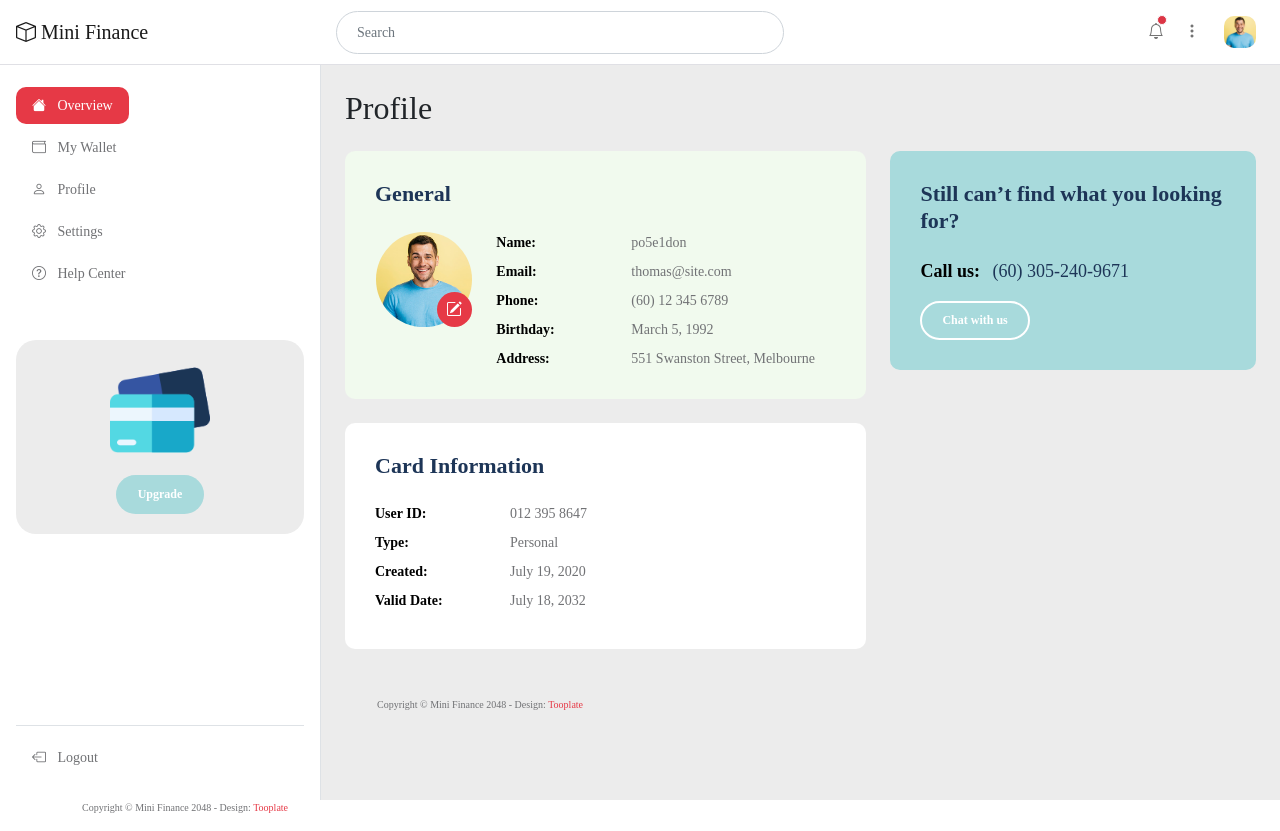
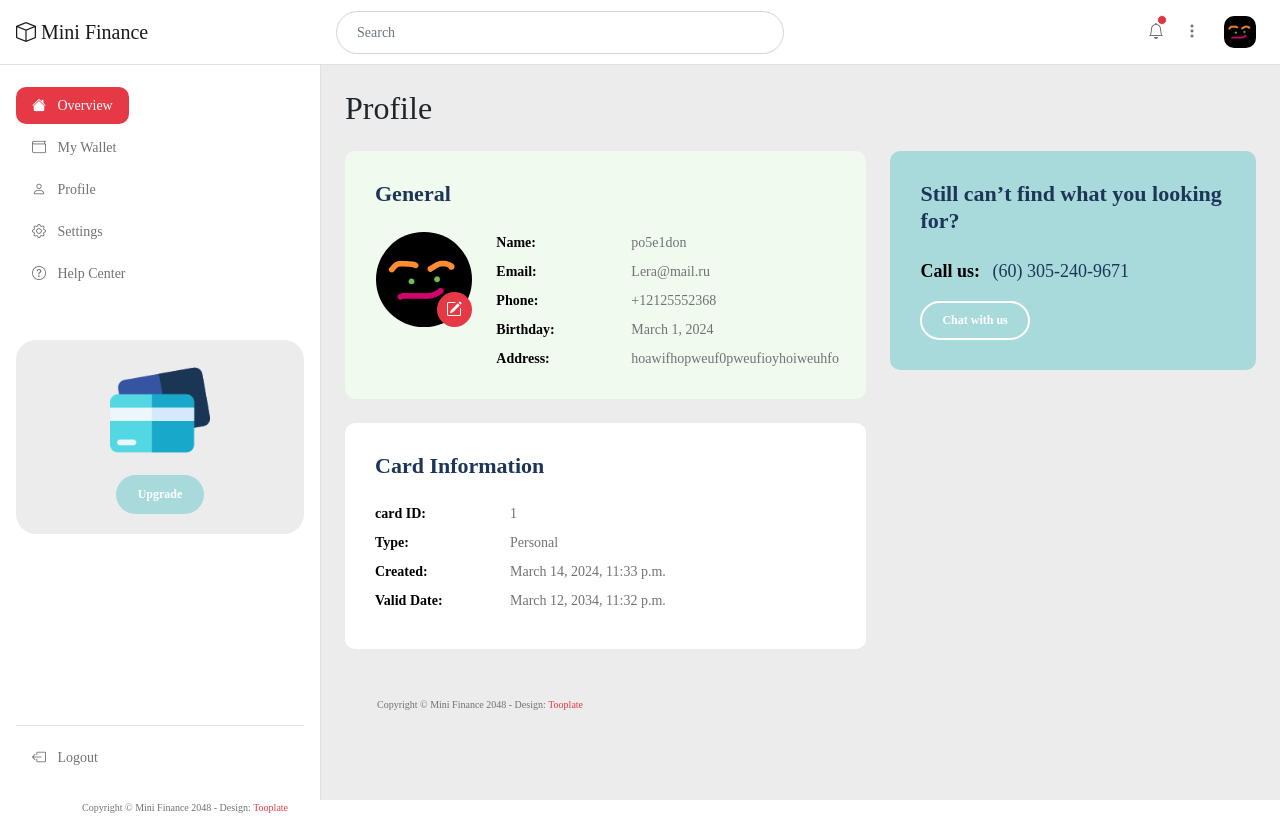
Before and after one commit to po5e1don22/Mini-Finance, a Django app: page /profile/ in a window 1280 px wide. Run offline with Django 4.2, Linux system fonts and the light colour scheme; a user stored in the database is signed in; data comes from the database, SQL or seed files in the repository; both versions use the stored data as it was after the commit; some libraries are stand-ins or nearby versions; some web fonts are replaced.

Commit message:
feat: Display user information from database

```diff
--- a/frilance/frilance/settings.py
+++ b/frilance/frilance/settings.py
@@ -134,6 +134,9 @@ STATICFILES_DIRS = [
     BASE_DIR/'static'
 ]
 
+MEDIA_URL = 'images/'
+MEDIA_ROOT = BASE_DIR / 'images'
+
 # Default primary key field type
 # https://docs.djangoproject.com/en/4.2/ref/settings/#default-auto-field
 
--- a/frilance/frilance/urls.py
+++ b/frilance/frilance/urls.py
@@ -17,6 +17,8 @@ Including another URLconf
 
 from django.contrib import admin
 from django.urls import path, include
+from django.conf import settings
+from django.conf.urls.static import static
 
 urlpatterns = [
     path('admin/', admin.site.urls),
@@ -25,4 +27,4 @@ urlpatterns = [
     path ("profile/", include('user_profile.urls')),
     path("transactions/", include('transactions.urls')),
     path ("faq/", include("FAQ.urls"))
-]
+] + static(settings.MEDIA_URL, document_root=settings.MEDIA_ROOT)
--- a/frilance/main/templates/main/base/base.html
+++ b/frilance/main/templates/main/base/base.html
@@ -167,16 +167,16 @@ Bootstrap 5 Dashboard Admin Template
 
                 <div class="dropdown px-3">
                     <a class="nav-link dropdown-toggle" href="#" role="button" data-bs-toggle="dropdown" aria-expanded="false">
-                        <img src="{% static "images/medium-shot-happy-man-smiling.jpg" %} " class="profile-image img-fluid" alt="">
+                        <img src="{{user.account.image.url}} " class="profile-image img-fluid" alt="">
                     </a>
                     <ul class="dropdown-menu bg-white shadow">
                         <li>
                             <div class="dropdown-menu-profile-thumb d-flex">
-                                <img src="{% static "images/medium-shot-happy-man-smiling.jpg" %} " class="profile-image img-fluid me-3" alt="">
+                                <img src="{{user.account.image.url}} " class="profile-image img-fluid me-3" alt="">
 
                                 <div class="d-flex flex-column">
-                                    <small>Thomas</small>
-                                    <a href="#">thomas@site.com</a>
+                                    <small>{{user.username}}</small>
+                                    <a href="#">{{user.email}}</a>
                                 </div>
                             </div>
                         </li>
--- a/frilance/settings/templates/settings/setting.html
+++ b/frilance/settings/templates/settings/setting.html
@@ -35,7 +35,7 @@
                                             <input class="form-control" type="email" name="profile-email" id="profile-email" placeholder="Johndoe@gmail.com">
 
                                             <div class="input-group mb-1">
-                                                <img src="{% static "images/profile/senior-man-white-sweater-eyeglasses.jpg" %} " class="profile-image img-fluid" alt="">
+                                                <img src="{{user.account.image.url}}" class="profile-image img-fluid" alt="">
 
                                                 <input type="file" class="form-control" id="inputGroupFile02">
                                             </div>
--- a/frilance/user_profile/models.py
+++ b/frilance/user_profile/models.py
@@ -11,6 +11,7 @@ from django.dispatch import receiver
 class Account(models.Model):
     user = models.OneToOneField(User,
                                 on_delete=models.CASCADE)
+    image = models.ImageField(upload_to="user_images", blank = True)
 
     phone_number = PhoneNumberField()
 
@@ -30,6 +31,8 @@ class Card(models.Model):
 
     user = models.OneToOneField(User,
                                 on_delete=models.CASCADE)
+
+
 
     card_number =  models.CharField(max_length=16,
                                     unique=True,
--- a/frilance/user_profile/templates/user_profile/profile.html
+++ b/frilance/user_profile/templates/user_profile/profile.html
@@ -16,7 +16,7 @@
 
                                     <div class="col-lg-3 col-12 mb-4 mb-lg-0">
                                         <div class="custom-block-profile-image-wrap">
-                                            <img src="{% static "images/medium-shot-happy-man-smiling.jpg" %} " class="custom-block-profile-image img-fluid" alt="">
+                                            <img src="{{user.account.image.url}}" class="custom-block-profile-image img-fluid" alt="">
 
                                             <a href="setting.html" class="bi-pencil-square custom-block-edit-icon"></a>
                                         </div>
@@ -33,7 +33,7 @@
                                             <strong>Email:</strong>
 
                                             <a href="#">
-                                                thomas@site.com
+                                                {{user.email}}
                                             </a>
                                         </p>
 
@@ -41,20 +41,20 @@
                                             <strong>Phone:</strong>
 
                                             <a href="#">
-                                                (60) 12 345 6789
+                                                {{user.account.phone_number}}
                                             </a>
                                         </p>
 
                                         <p class="d-flex flex-wrap mb-2">
                                             <strong>Birthday:</strong>
 
-                                            <span>March 5, 1992</span>
+                                            <span>{{user.account.birthday}}</span>
                                         </p>
 
                                         <p class="d-flex flex-wrap">
                                             <strong>Address:</strong>
 
-                                            <span>551 Swanston Street, Melbourne</span>
+                                            <span>{{user.account.address}}</span>
                                         </p>
                                     </div>
                                 </div>
@@ -64,27 +64,27 @@
                                 <h6 class="mb-4">Card Information</h6>
 
                                 <p class="d-flex flex-wrap mb-2">
-                                    <strong>User ID:</strong>
+                                    <strong>card ID:</strong>
 
-                                    <span>012 395 8647</span>
+                                    <span>{{user.card.card_number}}</span>
                                 </p>
 
                                 <p class="d-flex flex-wrap mb-2">
                                     <strong>Type:</strong>
 
-                                    <span>Personal</span>
+                                    <span>{{user.card.get_card_type_display}}</span>
                                 </p>
 
                                 <p class="d-flex flex-wrap mb-2">
                                     <strong>Created:</strong>
 
-                                    <span>July 19, 2020</span>
+                                    <span>{{user.card.creation_date}}</span>
                                 </p>
 
                                 <p class="d-flex flex-wrap mb-2">
                                     <strong>Valid Date:</strong>
 
-                                    <span>July 18, 2032</span>
+                                    <span>{{user.card.expiration_date}}</span>
                                 </p>
                             </div>
                         </div>
```
Also changed, not shown: frilance/db.sqlite3, frilance/images/user_images/photo_2022-03-21_04-29-18.jpg (added), frilance/user_profile/migrations/0008_card_image_alter_card_expiration_date.py (added), frilance/user_profile/migrations/0009_remove_card_image_account_image_and_more.py (added).
